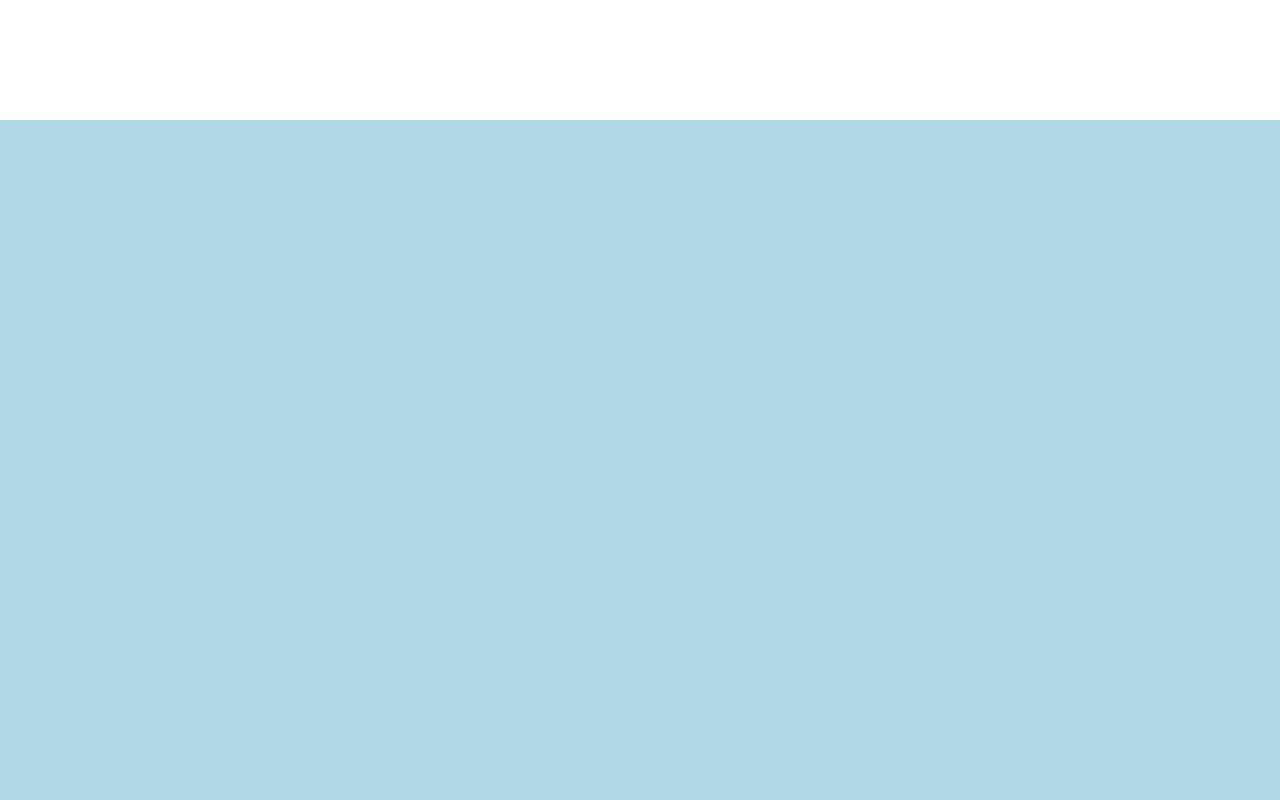
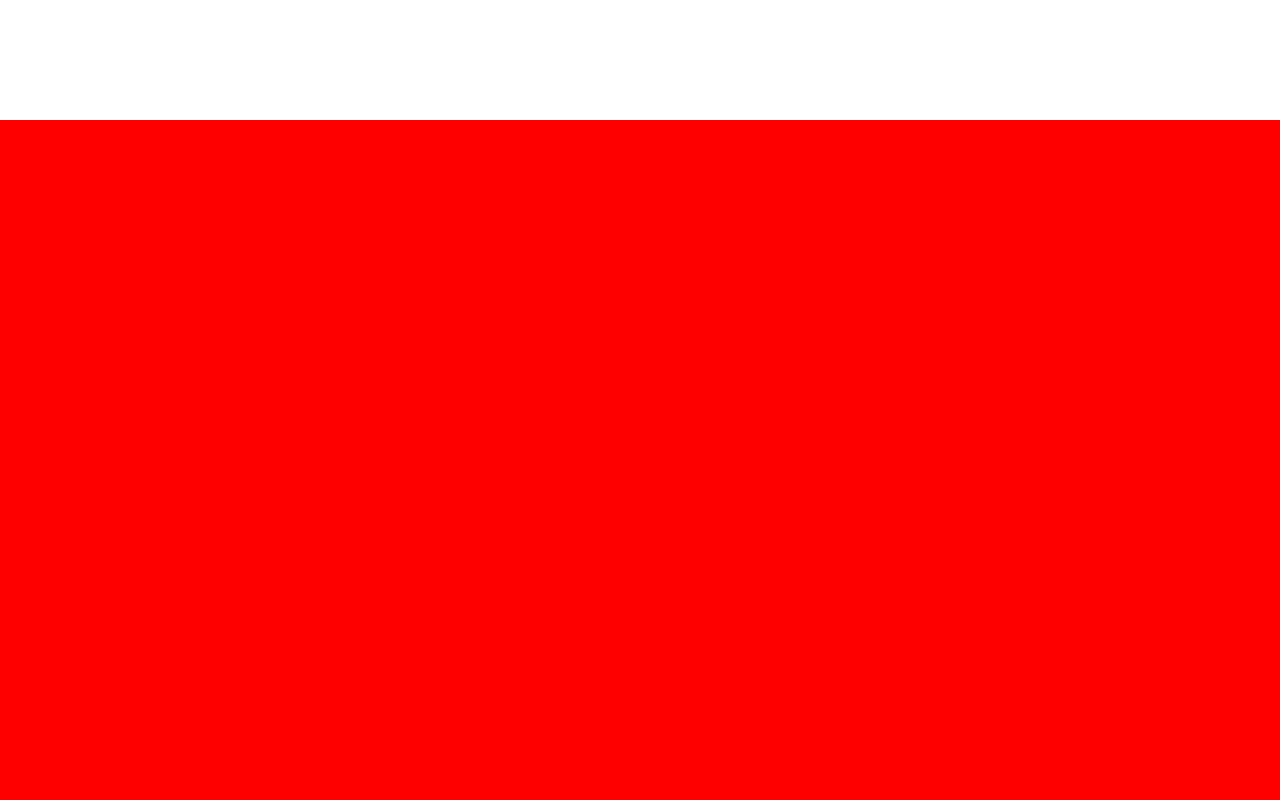
Before and after one commit to BU-git/sc16_photo, a plain HTML site: page index.html in a window 1280 px wide. Shown: the part 4080-4880 px from the top of the page. Drawn offline with nearby package versions, Linux system fonts and the light colour scheme.

Commit message:
contacts background is red

```diff
--- /dev/null
+++ b/css/vt-style.css
@@ -0,0 +1,3 @@
+.contact {
+	background: red;
+}
--- a/index.html
+++ b/index.html
@@ -8,6 +8,7 @@
     <title>KarpenkoArtProdaction</title>
 
     <link href="resource/css/style.css" rel="stylesheet">
+    <link href="css/vt-style.css" rel="stylesheet">
 
     <!-- Bootstrap -->
     <link href="resource/bootstrap/css/bootstrap.min.css" rel="stylesheet">
```
